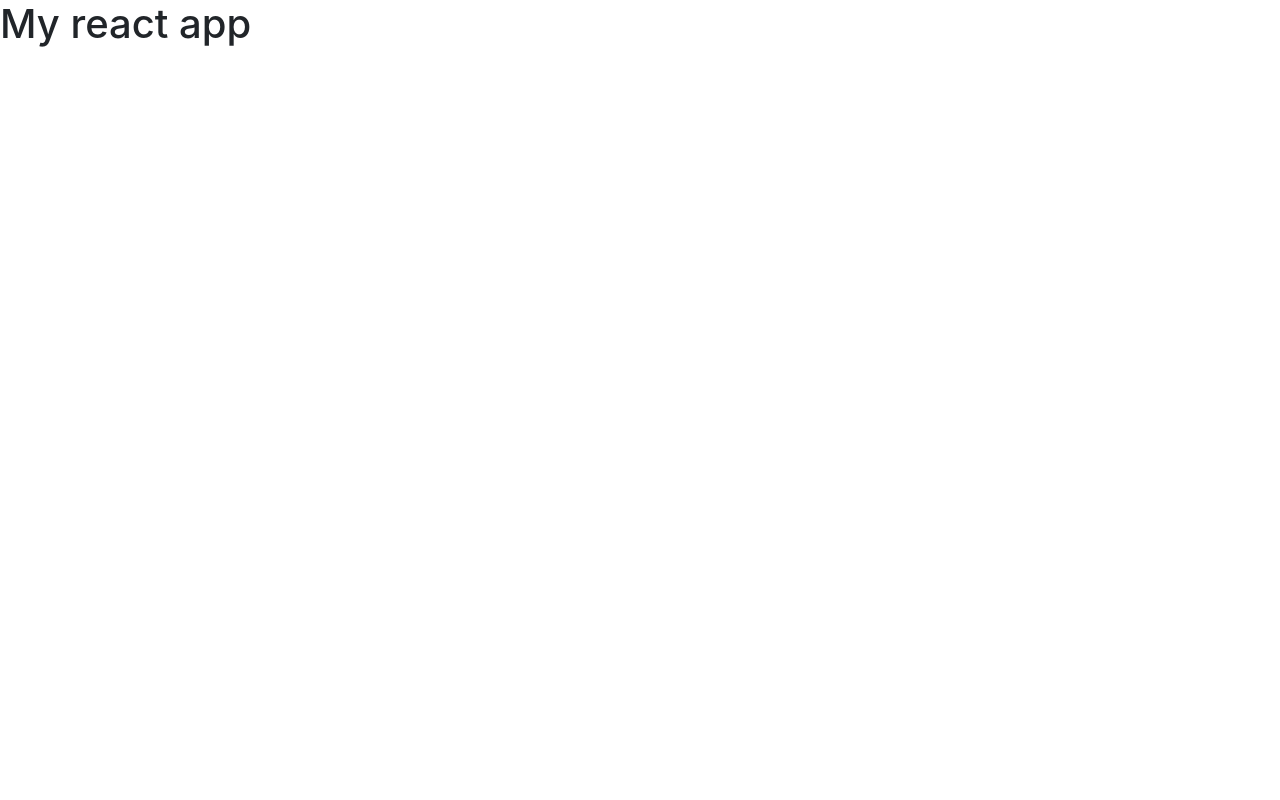
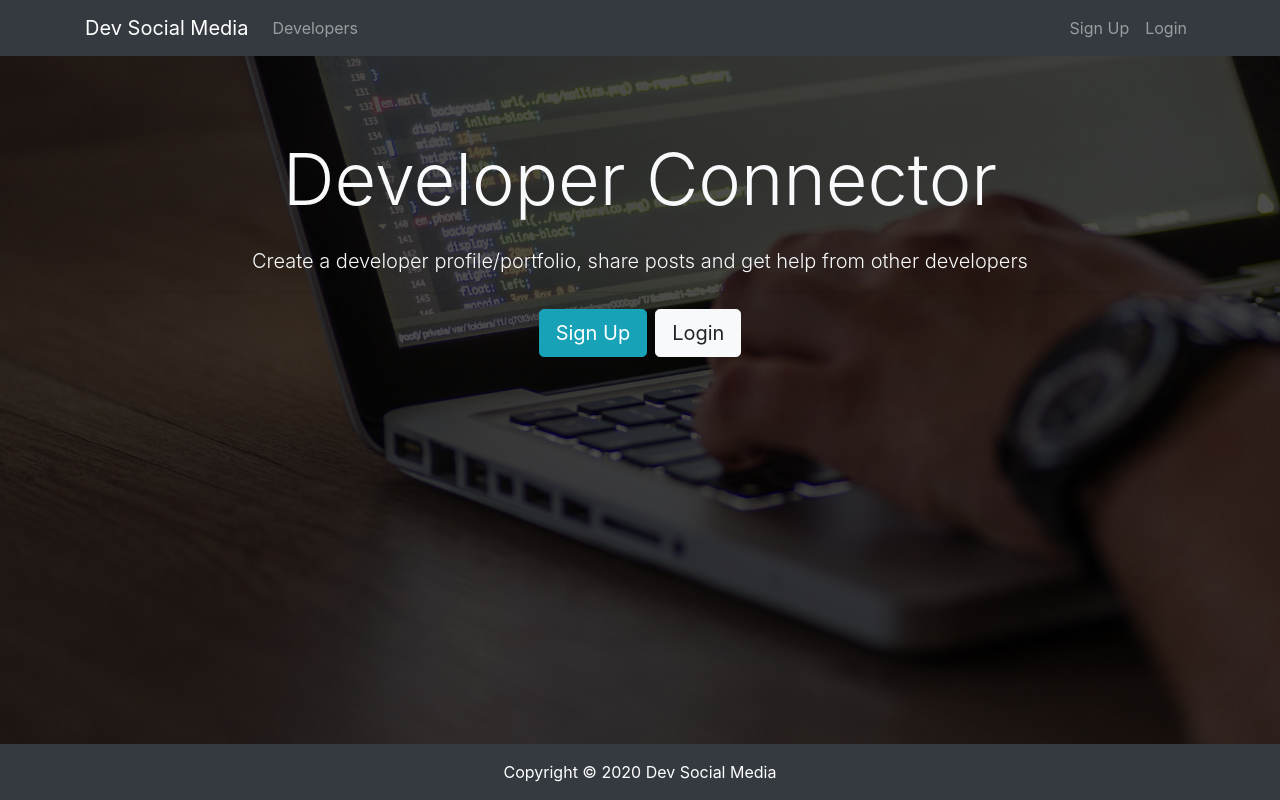
Before and after one commit to geekyorion/devSocialMedia, a React (Create React App) app in the folder devUI/: page / in a window 1280 px wide. Built offline with nearby package versions, Linux system fonts and the light colour scheme.

Commit message:
basic layout is completed - navbar is added - landing componenet is added - footer is added

```diff
--- a/devUI/src/App.css
+++ b/devUI/src/App.css
@@ -1,3 +1,7 @@
+.App {
+    min-height: calc(100vh - 160px);
+}
+
 img {
     width: 100%;
 }
@@ -7,9 +11,9 @@
     background: url('./img/showcase.jpg') no-repeat;
     background-size: cover;
     background-position: center;
-    height: 100vh;
+    height: calc(100vh - 112px);
     margin-top: -24px;
-    margin-bottom: -50px;
+    margin-bottom: -24px;
 }
 
 .landing-inner {
--- a/devUI/src/App.js
+++ b/devUI/src/App.js
@@ -1,10 +1,17 @@
 import React from 'react';
 import './App.css';
+import Navbar from './components/layouts/Navbar';
+import Footer from './components/layouts/Footer';
+import Landing from './components/layouts/Landing';
 
 function App() {
     return (
-        <div className="App">
-            <h1>My react app</h1>
+        <div className="wrapper">
+            <Navbar />
+            <div className="App">
+                <Landing />
+            </div>
+            <Footer />
         </div>
     );
 }
--- /dev/null
+++ b/devUI/src/components/layouts/Footer.js
@@ -0,0 +1,11 @@
+import React from 'react'
+
+export default function Footer() {
+    return (
+        <div>
+            <footer className="bg-dark text-white mt-4 p-3 text-center">
+                Copyright &copy; {new Date().getFullYear()} Dev Social Media
+            </footer>
+        </div>
+    )
+}
--- /dev/null
+++ b/devUI/src/components/layouts/Landing.js
@@ -0,0 +1,28 @@
+import React, { Component } from 'react'
+
+class Landing extends Component {
+    render() {
+        return (
+            <div className="landing">
+                <div className="dark-overlay landing-inner text-light">
+                    <div className="container">
+                        <div className="row">
+                            <div className="col-md-12 text-center">
+                                <h1 className="display-3 mb-4">Developer Connector</h1>
+                                <p className="lead">
+                                    Create a developer profile/portfolio,
+                                    share posts and get help from other developers
+                                </p>
+                                <hr />
+                                <a href="register.html" className="btn btn-lg btn-info mr-2">Sign Up</a>
+                                <a href="login.html" className="btn btn-lg btn-light">Login</a>
+                            </div>
+                        </div>
+                    </div>
+                </div>
+            </div>
+        )
+    }
+}
+
+export default Landing;
--- /dev/null
+++ b/devUI/src/components/layouts/Navbar.js
@@ -0,0 +1,35 @@
+import React, { Component } from 'react';
+
+class Navbar extends Component {
+    render() {
+        return (
+            <nav className="navbar navbar-expand-sm navbar-dark bg-dark mb-4">
+                <div className="container">
+                    <a className="navbar-brand" href="landing.html">Dev Social Media</a>
+                    <button className="navbar-toggler" type="button" data-toggle="collapse" data-target="#mobile-nav">
+                        <span className="navbar-toggler-icon"></span>
+                    </button>
+
+                    <div className="collapse navbar-collapse" id="mobile-nav">
+                        <ul className="navbar-nav mr-auto">
+                            <li className="nav-item">
+                                <a className="nav-link" href="profiles.html">Developers</a>
+                            </li>
+                        </ul>
+
+                        <ul className="navbar-nav ml-auto">
+                            <li className="nav-item">
+                                <a className="nav-link" href="register.html">Sign Up</a>
+                            </li>
+                            <li className="nav-item">
+                                <a className="nav-link" href="login.html">Login</a>
+                            </li>
+                        </ul>
+                    </div>
+                </div>
+            </nav>
+        );
+    }
+}
+
+export default Navbar;
```
